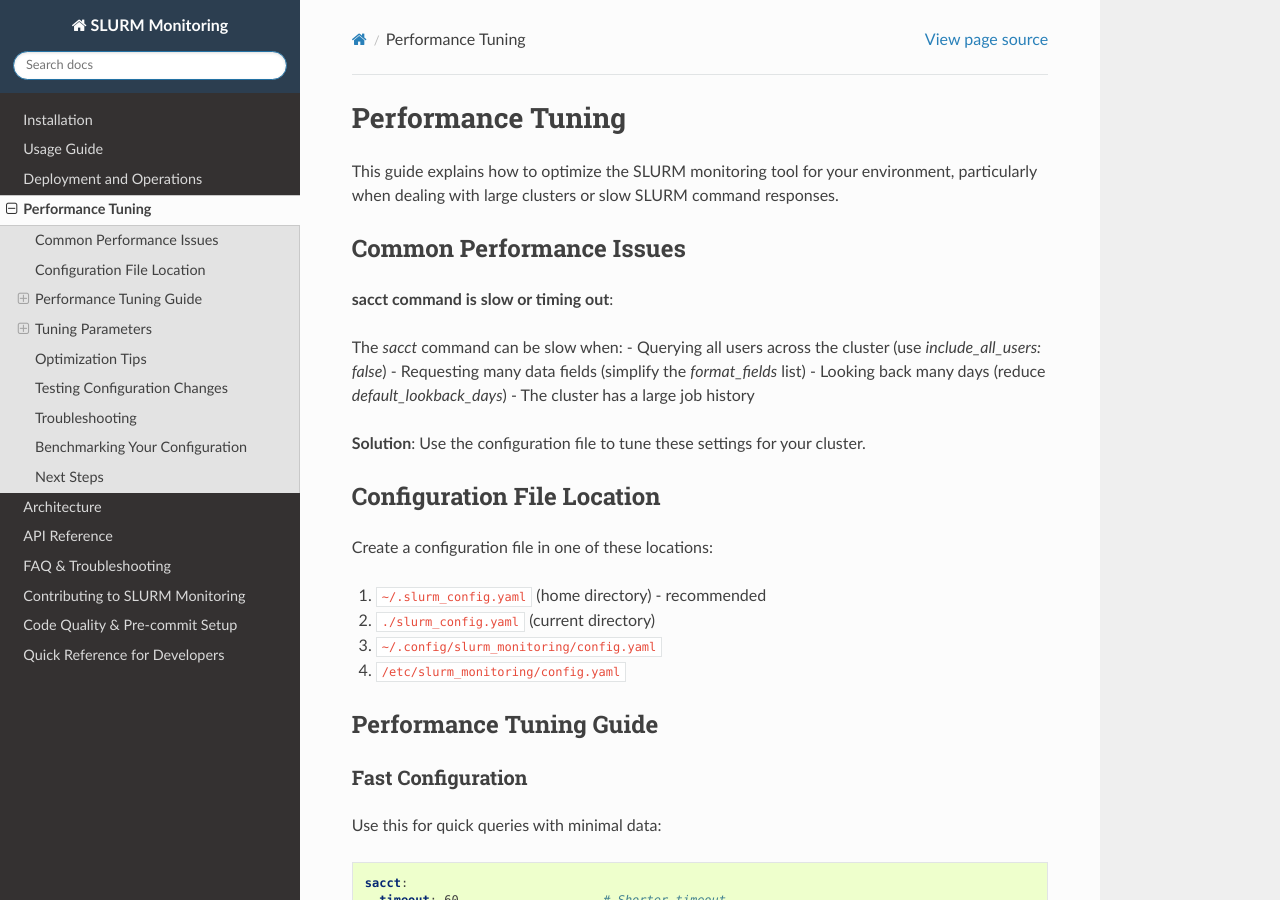
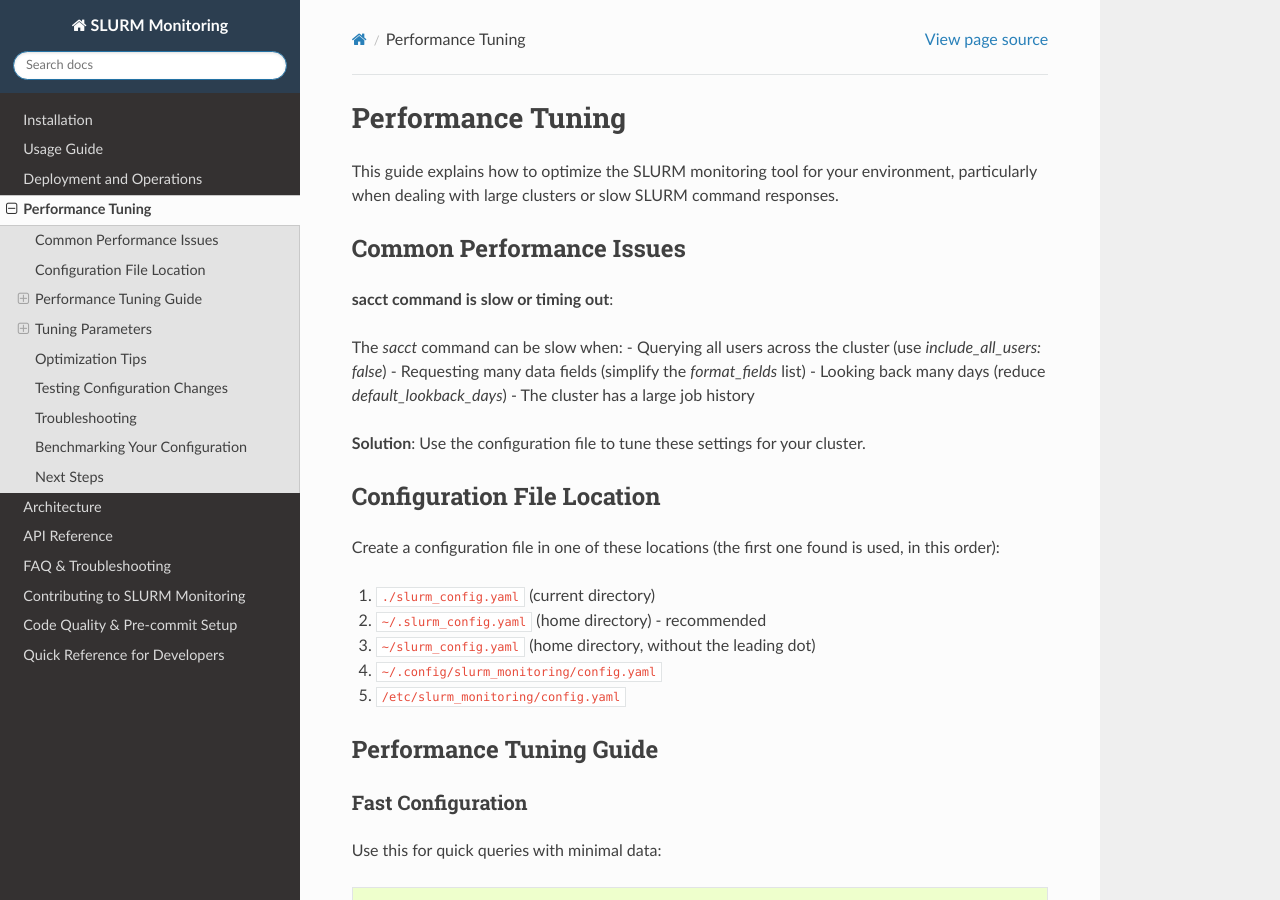
Before and after one commit to HealthyPear/slurm_monitor, a Sphinx documentation site: the page built from docs/performance.rst, in a window 1280 px wide and 900 px high. Built offline with Sphinx 7.4.7 and the Read the Docs theme 3.1.0, drawn with Linux system fonts in a browser that asks for light colours.

Commit message:
fix: config path
The docs tell you to create ~/.slurm_config.yaml (with a leading dot), but the code only looked for ~/slurm_config.yaml (no dot)

```diff
--- a/docs/performance.rst
+++ b/docs/performance.rst
@@ -19,12 +19,14 @@ The `sacct` command can be slow when:
 Configuration File Location
 ----------------------------
 
-Create a configuration file in one of these locations:
+Create a configuration file in one of these locations (the first one found is
+used, in this order):
 
-1. ``~/.slurm_config.yaml`` (home directory) - recommended
-2. ``./slurm_config.yaml`` (current directory)
-3. ``~/.config/slurm_monitoring/config.yaml``
-4. ``/etc/slurm_monitoring/config.yaml``
+1. ``./slurm_config.yaml`` (current directory)
+2. ``~/.slurm_config.yaml`` (home directory) - recommended
+3. ``~/slurm_config.yaml`` (home directory, without the leading dot)
+4. ``~/.config/slurm_monitoring/config.yaml``
+5. ``/etc/slurm_monitoring/config.yaml``
 
 Performance Tuning Guide
 ------------------------
```
Also changed, not shown: README.md (+1 -1 lines), 2 other files.
